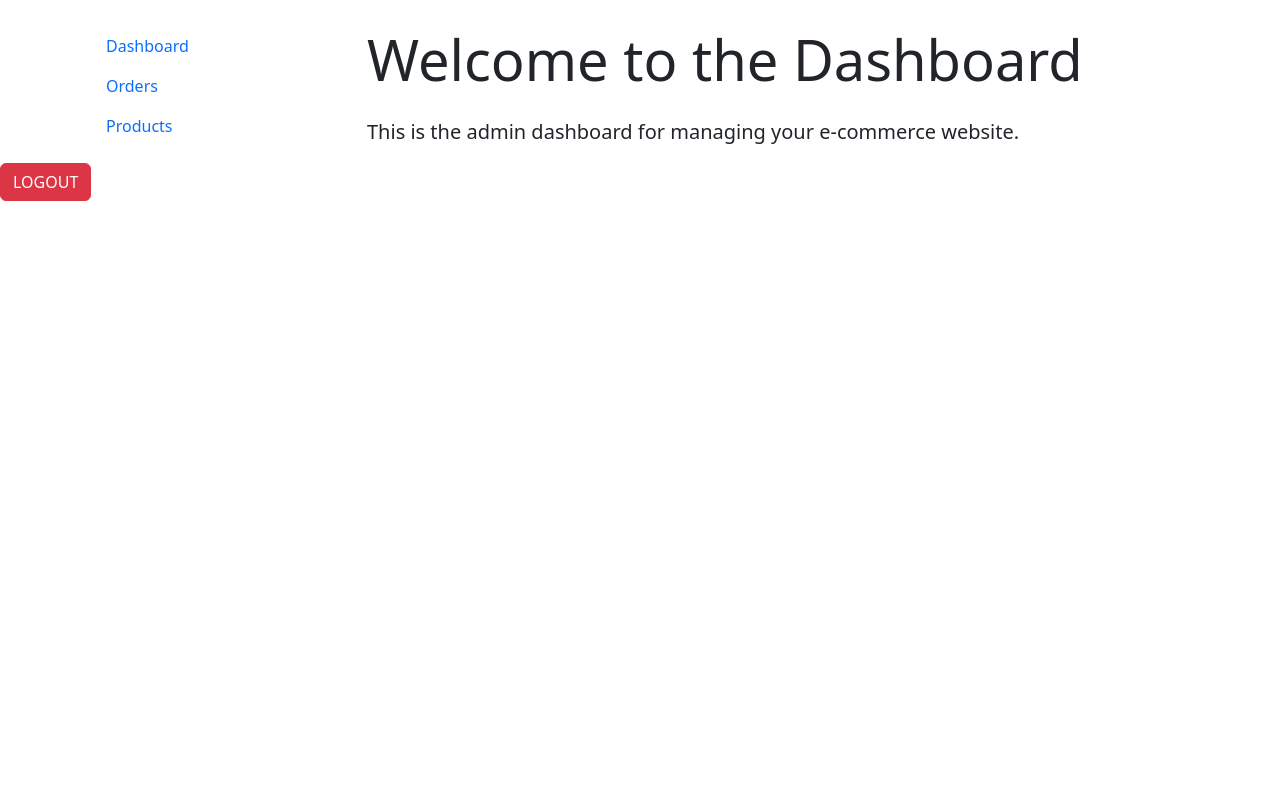
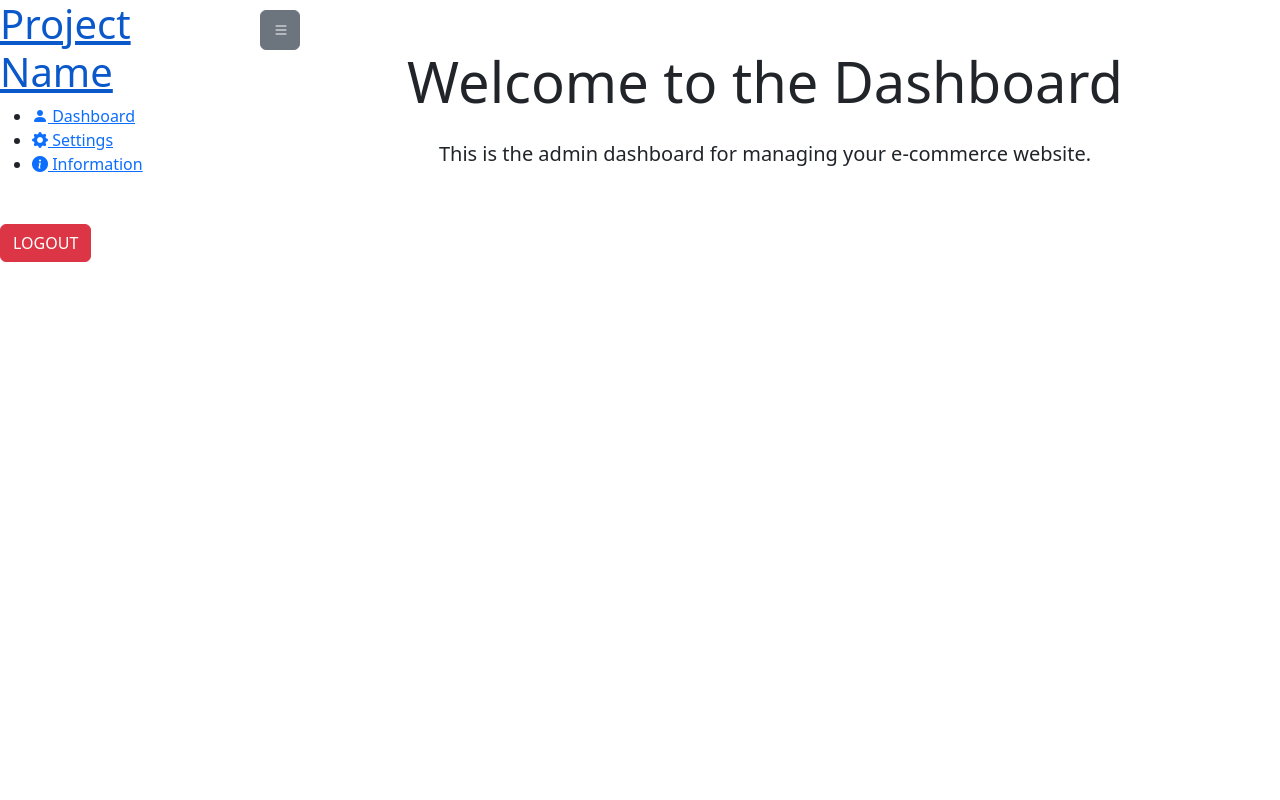
Before and after one commit to Kaelx/Reservation-EVSU, a PHP site: page /admin/pages/index.php in a window 1280 px wide. Run offline with PHP 8.4, Linux system fonts and the light colour scheme; a user stored in the database is signed in; some libraries are stand-ins or nearby versions.

Commit message:
some improvements

```diff
--- a/admin/css/style.css
+++ b/admin/css/style.css
@@ -1 +1,39 @@
 @import '../../node_modules/bootstrap/dist/css/bootstrap.min.css';
+@import '../../node_modules/bootstrap-icons/font/bootstrap-icons.css';
+
+.wrapper {
+    display: flex;
+    width: 100%;
+}
+
+#sidebar {
+    width: 250px;
+    height: 100vh;
+    position: fixed;
+    transition: all 0.3s;
+}
+
+#sidebar.active {
+    margin-left: -250px;
+}
+
+#content {
+    width: 100%;
+    padding: 20px;
+    min-height: 100vh;
+    transition: all 0.3s;
+    margin-left: 250px;
+}
+
+#content.active {
+    margin-left: 0;
+}
+
+#sidebarCollapse {
+    width: 40px;
+    height: 40px;
+    cursor: pointer;
+    position: absolute;
+    top: 10px;
+    right: -50px;
+}
--- a/admin/js/main.js
+++ b/admin/js/main.js
@@ -37,3 +37,10 @@ function login(event){
         }
     });
 }
+
+$(document).ready(function () {
+    $('#sidebarCollapse').on('click', function () {
+        $('#sidebar').toggleClass('active');
+        $('#content').toggleClass('active');
+    });
+});
--- a/admin/pages/footer.php
+++ b/admin/pages/footer.php
@@ -1,4 +1,5 @@
 </body>
 <script src="../../node_modules/jquery/dist/jquery.js"></script>
 <script src="../../node_modules/bootstrap/dist/js/bootstrap.bundle.min.js"></script>
+<script src="../js/main.js"></script>
 </html>
--- a/admin/pages/header.php
+++ b/admin/pages/header.php
@@ -11,6 +11,5 @@
     <title><?php echo $page ?></title>
 
     <link rel="stylesheet" href="../css/style.css">
-    <script src="../js/main.js"></script>
 </head>
 <body>
--- a/admin/pages/index.php
+++ b/admin/pages/index.php
@@ -5,35 +5,36 @@
 if (isset($_SESSION['admin'])) {
 ?>
 
-<div class="container">
-    <div class="row">
-        <div class="col-12">
-            <button class="navbar-toggler" type="button" data-bs-toggle="collapse" data-bs-target="#sidebarMenu" aria-controls="sidebarMenu" aria-expanded="false" aria-label="Toggle navigation">
-                <span class="navbar-toggler-icon"></span>
+
+    <div class="wrapper d-flex align-items-stretch">
+        <nav id="sidebar">
+            <div>
+                <button type="button" id="sidebarCollapse" class="btn btn-secondary">
+                    <i class="bi bi-list"></i>
                 </button>
             </div>
-        <aside class="col-md-3 collapse d-md-block" id="sidebarMenu">
-            <nav class="sidebar">
-                <ul class="nav flex-column">
-                    <li class="nav-item">
-                        <a class="nav-link active" href="#" aria-current="page">
-                            <i class="fa fa-tachometer-alt me-2"></i>Dashboard
-                        </a>
+            <h1><a href="index.php" class="logo">Project Name</a></h1>
+            <ul class="mb-5">
+                <li>
+                    <a href="#"><i class="bi bi-person-fill mr-3"></i> Dashboard</a>
                 </li>
-                    <li class="nav-item">
-                        <a class="nav-link" href="#">
-                            <i class="fa fa-box-open me-2"></i>Orders
-                        </a>
+                <li>
+                    <a href="#"><i class="bi bi-gear-fill mr-3"></i> Settings</a>
                 </li>
-                    <li class="nav-item">
-                        <a class="nav-link" href="#">
-                            <i class="fa fa-tag me-2"></i>Products
-                        </a>
+                <li>
+                    <a href="#"><i class="bi bi-info-circle-fill mr-3"></i> Information</a>
                 </li>
             </ul>
+
+
+            <div>
+                <a href="../controller/logout.php" class="btn btn-danger">LOGOUT</a>
+            </div>
+
         </nav>
-        </aside>
-        <div class="col-md-9">
+
+
+        <div id="content" class="p-4 p-md-5 pt-5 text-center">
             <header class="mb-3">
                 <h1 class="display-4">Welcome to the Dashboard</h1>
             </header>
@@ -42,10 +43,8 @@
             </main>
         </div>
     </div>
-</div>
-<div>
-    <a href="../controller/logout.php" class="btn btn-danger">LOGOUT</a>
-</div>
+
+
 
 <?php
 } else {
--- a/package.json
+++ b/package.json
@@ -2,6 +2,7 @@
   "dependencies": {
     "boostrap": "^2.0.0",
     "bootstrap": "^5.3.3",
+    "bootstrap-icons": "^1.11.3",
     "jquery": "^3.7.1"
   }
 }
--- a/pages/footer.php
+++ b/pages/footer.php
@@ -1,4 +1,6 @@
 </body>
 <script src="../node_modules/jquery/dist/jquery.js"></script>
+<script src="../node_modules/bootstrap/dist/js/bootstrap.bundle.min.js"></script>
+<script src="../js/main.js"></script>
 
 </html>
--- a/pages/header.php
+++ b/pages/header.php
@@ -12,6 +12,5 @@
     <title><?php echo $page; ?></title>
 
     <link rel="stylesheet" href="../css/style.css">
-    <script src="../js/main.js"></script>
 </head>
 <body>
```
Also changed, not shown: README.md, package-lock.json. Lines whose indentation alone changed are shown as unchanged.
